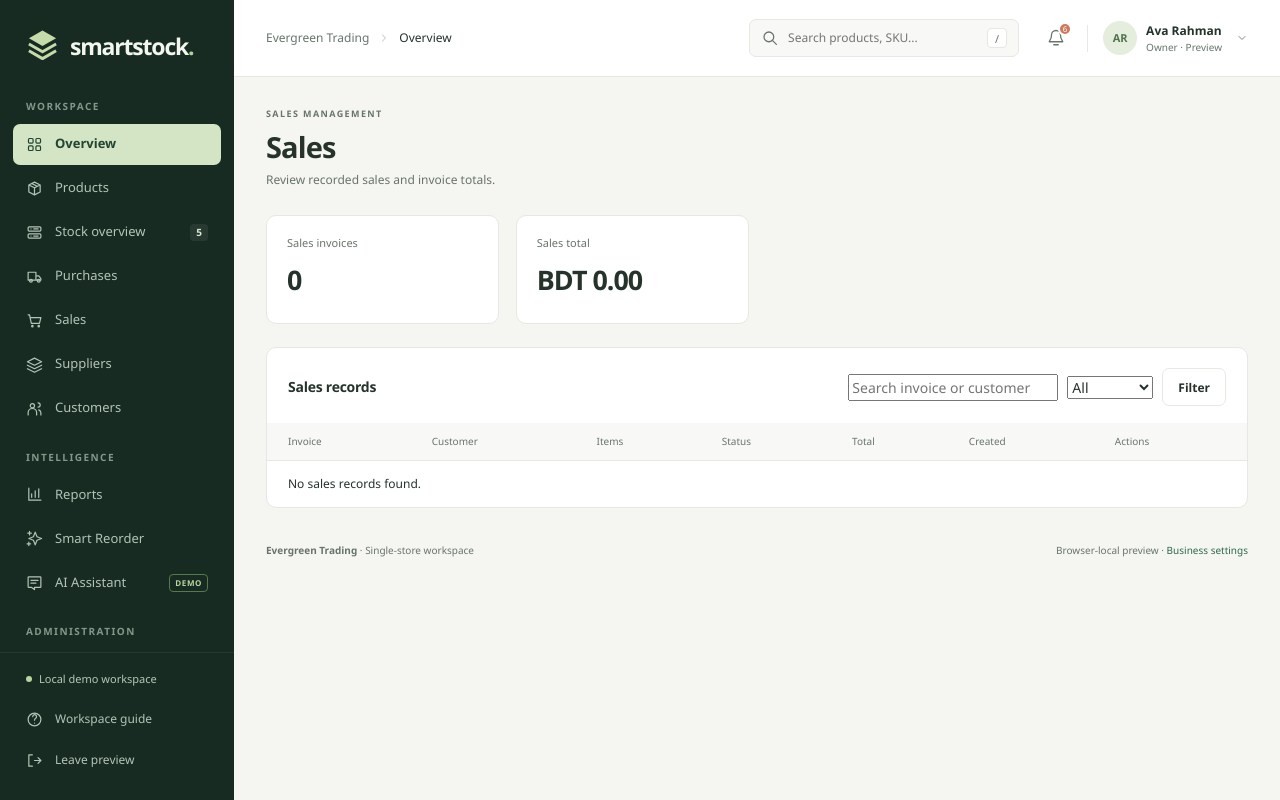
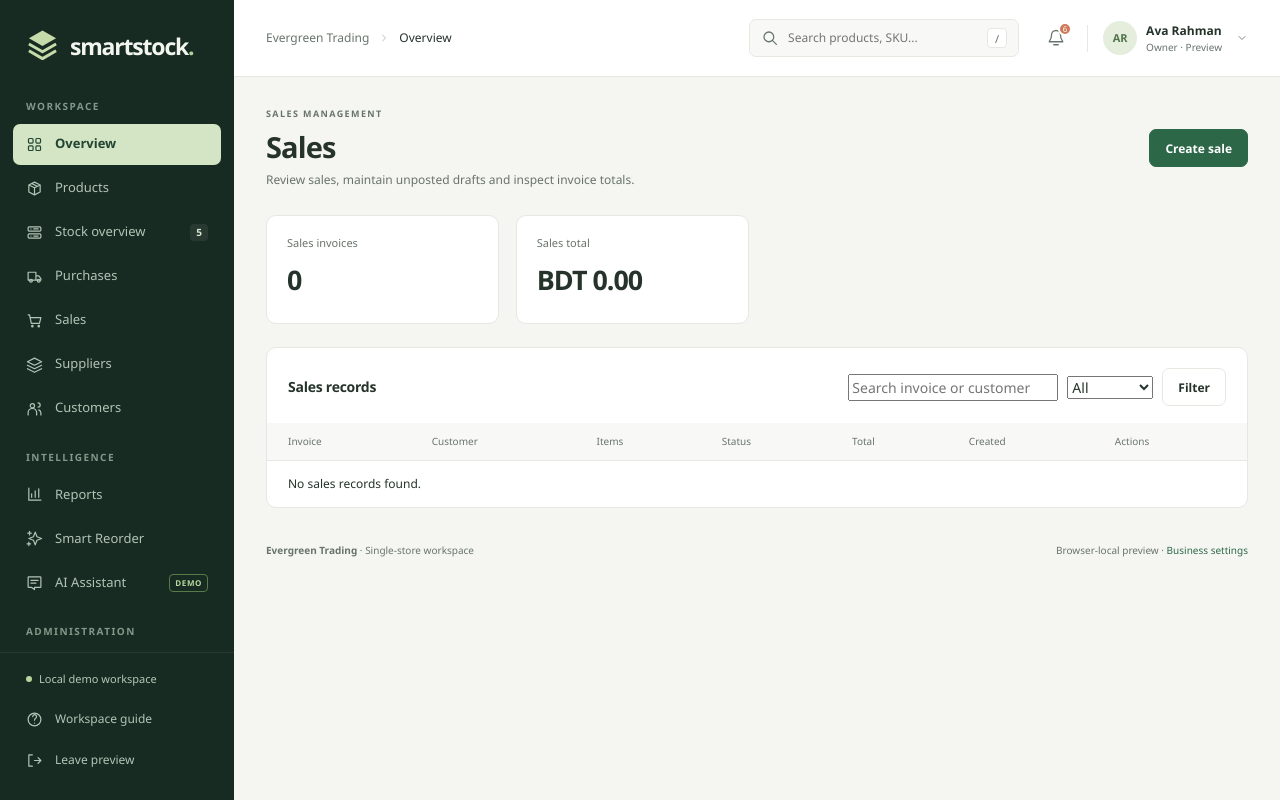
Before and after one commit to Naim077/SmartStock, an ASP.NET Core app: page /Sales/Index in a window 1280 px wide. Run offline with ASP.NET Core 8, Linux system fonts and the light colour scheme; the visitor is signed in with stand-in values (Sample User, id 1).

Commit message:
Add sales draft create navigation and feedback

```diff
--- a/AIMS.Web.Ui/Views/Sales/Index.cshtml
+++ b/AIMS.Web.Ui/Views/Sales/Index.cshtml
@@ -8,8 +8,11 @@
 }
 <main class="main-content" id="main-content">
     <section class="page-heading">
-        <div><span class="eyebrow">SALES MANAGEMENT</span><h1>Sales</h1><p class="page-description">Review recorded sales and invoice totals.</p></div>
+        <div><span class="eyebrow">SALES MANAGEMENT</span><h1>Sales</h1><p class="page-description">Review sales, maintain unposted drafts and inspect invoice totals.</p></div>
+        <div class="page-actions"><a asp-controller="Sales" asp-action="Create" class="button button-primary">Create sale</a></div>
     </section>
+    @if (TempData["SuccessMessage"] != null) { <div class="notice notice-success">@TempData["SuccessMessage"]</div> }
+    @if (TempData["ErrorMessage"] != null) { <div class="notice notice-warning">@TempData["ErrorMessage"]</div> }
     <section class="stats-grid">
         <article class="stat-card"><div class="stat-label">Sales invoices</div><div class="stat-value">@ViewBag.TotalSales</div></article>
         <article class="stat-card"><div class="stat-label">Sales total</div><div class="stat-value">BDT @(((decimal)ViewBag.TotalRevenue).ToString("N2"))</div></article>
```
